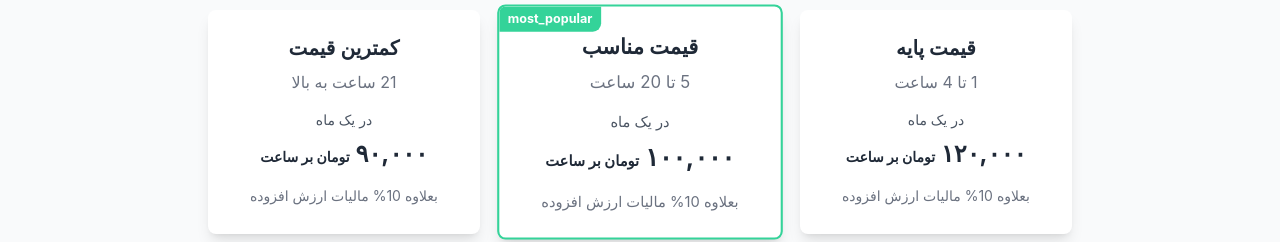
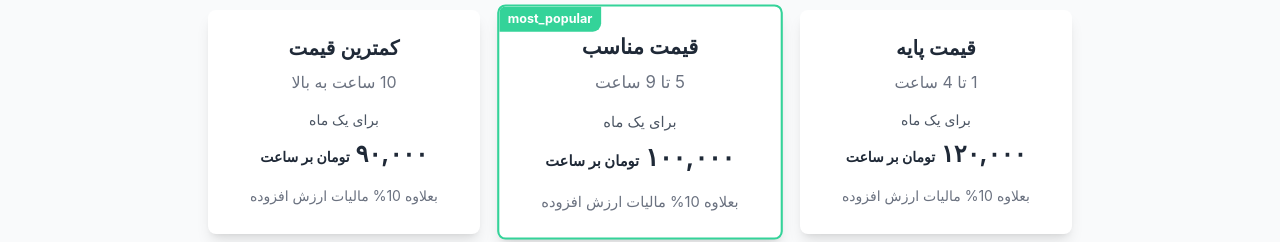
Before and after one commit to hossjar/transcription_service, a Next.js app in the folder frontend/: page /purchase in a window 1280 px wide. Shown: the part 199-441 px from the top of the page. Built offline with nearby package versions, Linux system fonts and the light colour scheme; no server answers.

Commit message:
fix price tier display

```diff
--- a/frontend/src/app/purchase/page.js
+++ b/frontend/src/app/purchase/page.js
@@ -137,7 +137,7 @@ export default function PurchasePage() {
                             {t(plan.hoursKey)}
                         </p>
                         <p className="text-sm text-gray-600 mb-2">
-                            {locale === "fa" ? "در یک ماه" : "for a month"}
+                            {locale === "fa" ? "برای یک ماه" : "for a month"}
                         </p>
                         <p className="text-2xl font-bold text-gray-800 mb-4">
                             {formatNumber(plan.price, locale)}{" "}
--- a/frontend/src/locales/en.json
+++ b/frontend/src/locales/en.json
@@ -72,8 +72,8 @@
     "premium_plan": "Premium Plan",
     "upto": "upto",
     "basic_plan_hours": "1-4 hours",
-    "standard_plan_hours": "5-20 hours",
-    "premium_plan_hours": "+21 hours",
+    "standard_plan_hours": "5-9 hours",
+    "premium_plan_hours": "+10 hours",
     "insufficient_transcription_time": "Insufficient transcription time. Please buy more from Tootty.",
     "tag_audio_events": "Tag Audio Events",
     "diarize": "Speaker Detection",
--- a/frontend/src/locales/fa.json
+++ b/frontend/src/locales/fa.json
@@ -72,8 +72,8 @@
     "premium_plan": "کمترین قیمت",
     "upto": "تا",
     "basic_plan_hours": "1 تا 4 ساعت",
-    "standard_plan_hours": "5 تا 20 ساعت",
-    "premium_plan_hours": "21 ساعت به بالا",
+    "standard_plan_hours": "5 تا 9 ساعت",
+    "premium_plan_hours": "10 ساعت به بالا",
     "insufficient_transcription_time": "کمبود اعتبار، زمان بیشتر بخرید",
     "tag_audio_events": "شناسایی رویدادها",
     "diarize": "تشخیص گوینده",
```
